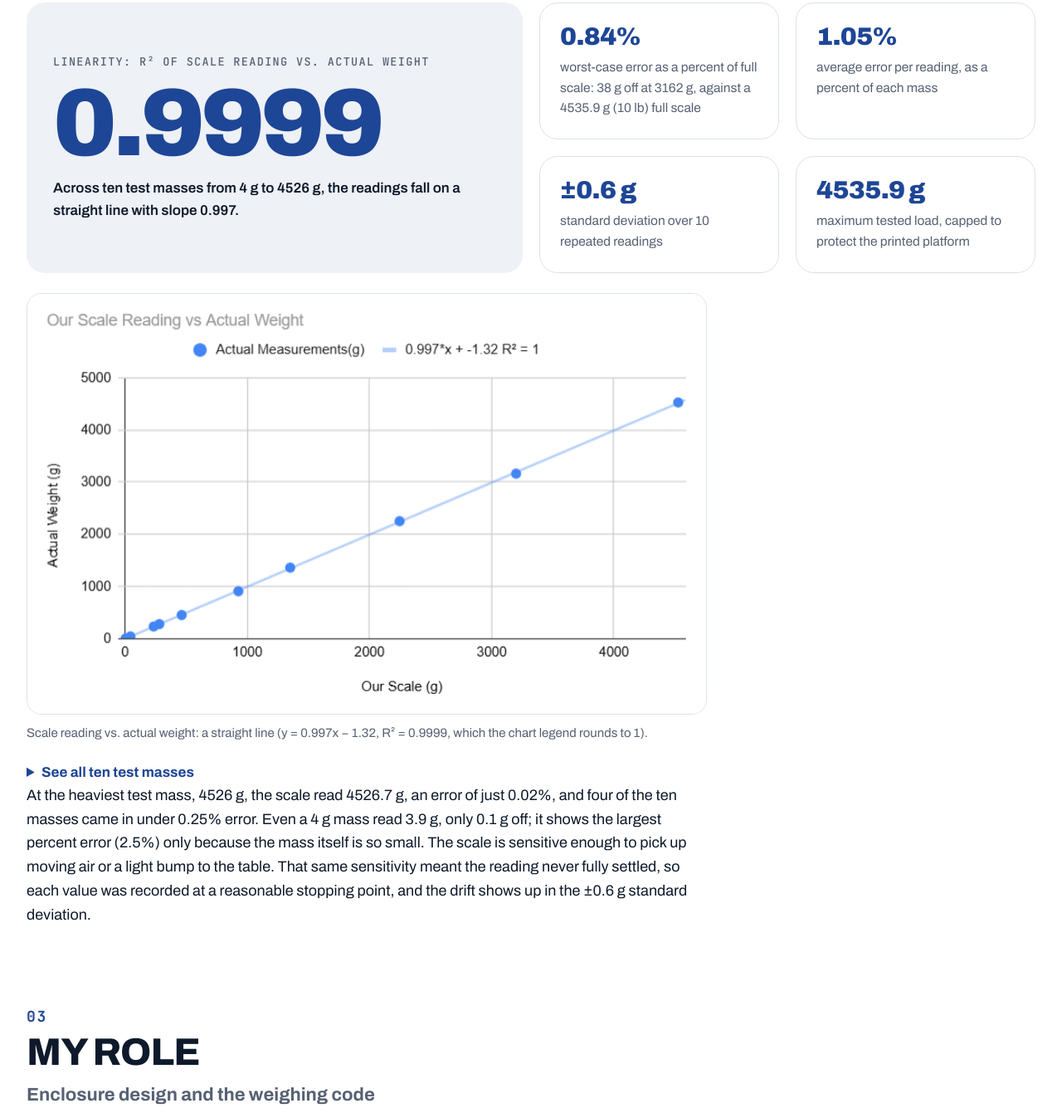
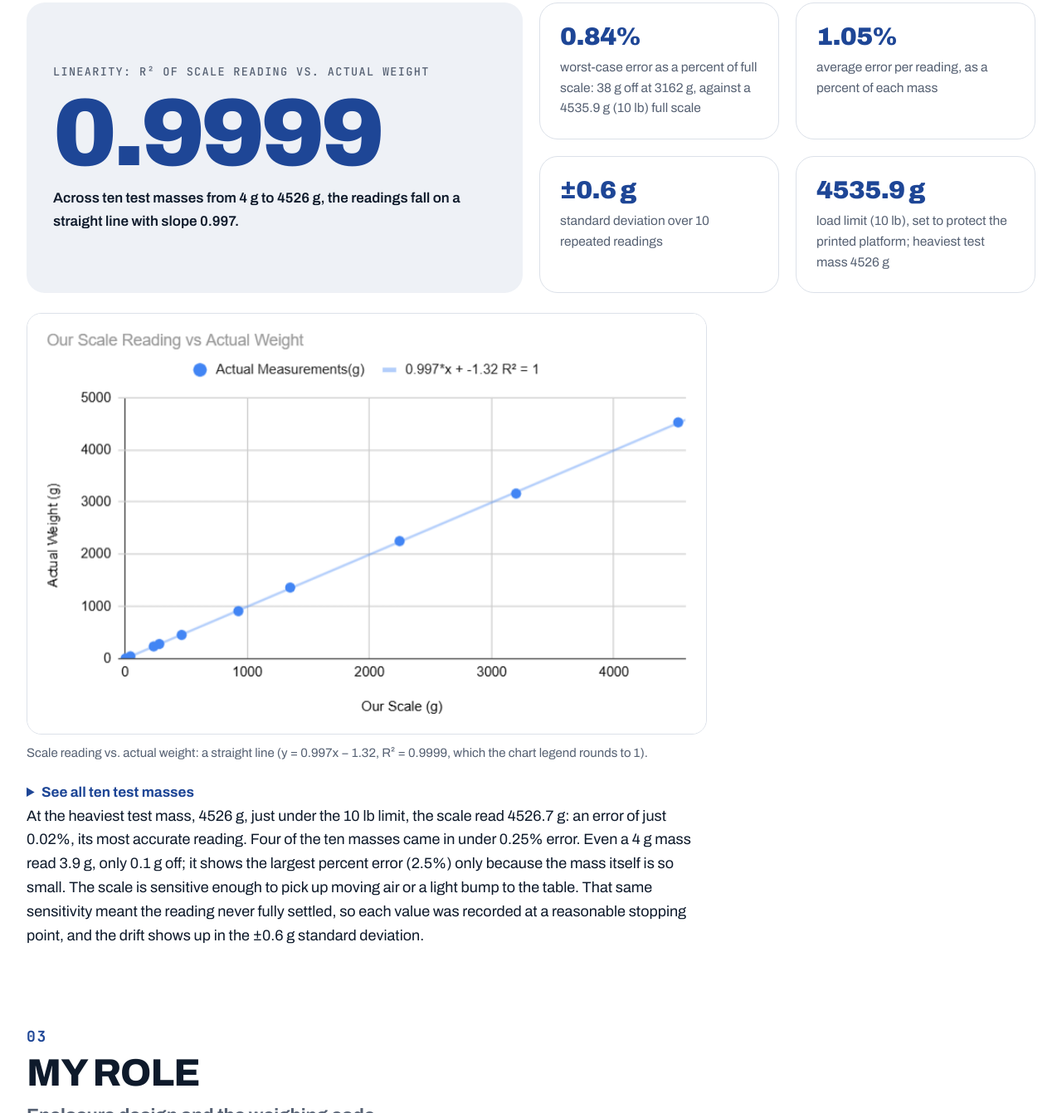
Before and after one commit to riobenyehoshua/portfolio, a plain HTML site: page load-cell-scale.html in a window 1280 px wide. Shown: the part 1353-2694 px from the top of the page at 83% size. Drawn offline with Linux system fonts and the light colour scheme.

Commit message:
Load cell scale: 4535.9 g is the load limit, 4526 g the heaviest test mass
Co-Authored-By: Claude Opus 5.5 <noreply@anthropic.com>

```diff
--- a/load-cell-scale.html
+++ b/load-cell-scale.html
@@ -48,7 +48,7 @@
   <div class="stitle"><span class="mono">02</span><h2>Results</h2><p class="lead2">What testing showed</p></div>
   <div class="res">
     <div class="result rv"><span class="mono">Linearity: R² of scale reading vs. actual weight</span><b>0.9999</b><p>Across ten test masses from 4 g to 4526 g, the readings fall on a straight line with slope 0.997.</p></div>
-    <div class="mini"><div class="cell"><b>0.84%</b><p>worst-case error as a percent of full scale: 38 g off at 3162 g, against a 4535.9 g (10 lb) full scale</p></div><div class="cell"><b>1.05%</b><p>average error per reading, as a percent of each mass</p></div><div class="cell"><b>±0.6 g</b><p>standard deviation over 10 repeated readings</p></div><div class="cell"><b>4535.9 g</b><p>maximum tested load, capped to protect the printed platform</p></div></div>
+    <div class="mini"><div class="cell"><b>0.84%</b><p>worst-case error as a percent of full scale: 38 g off at 3162 g, against a 4535.9 g (10 lb) full scale</p></div><div class="cell"><b>1.05%</b><p>average error per reading, as a percent of each mass</p></div><div class="cell"><b>±0.6 g</b><p>standard deviation over 10 repeated readings</p></div><div class="cell"><b>4535.9 g</b><p>load limit (10 lb), set to protect the printed platform; heaviest test mass 4526 g</p></div></div>
   </div>
   <figure class="fig graph" style="margin-top:24px"><img loading="lazy" decoding="async" src="images/loadcell/graph.png" alt="Scale reading versus actual weight, a straight line"><figcaption>Scale reading vs. actual weight: a straight line (y = 0.997x − 1.32, R² = 0.9999, which the chart legend rounds to 1).</figcaption></figure>
   <details class="more"><summary>See all ten test masses</summary>
@@ -58,7 +58,7 @@
       <tr><td>1362</td><td>1351.2</td><td>0.79%</td></tr><tr><td>2252</td><td>2246.7</td><td>0.24%</td></tr><tr><td>3162</td><td>3200</td><td>1.20%</td></tr>
       <tr><td>4526</td><td>4526.7</td><td>0.02%</td></tr></tbody></table>
   </details>
-  <p class="txt">At the heaviest test mass, 4526 g, the scale read 4526.7 g, an error of just 0.02%, and four of the ten masses came in under 0.25% error. Even a 4 g mass read 3.9 g, only 0.1 g off; it shows the largest percent error (2.5%) only because the mass itself is so small. The scale is sensitive enough to pick up moving air or a light bump to the table. That same sensitivity meant the reading never fully settled, so each value was recorded at a reasonable stopping point, and the drift shows up in the ±0.6 g standard deviation.</p>
+  <p class="txt">At the heaviest test mass, 4526 g, just under the 10 lb limit, the scale read 4526.7 g: an error of just 0.02%, its most accurate reading. Four of the ten masses came in under 0.25% error. Even a 4 g mass read 3.9 g, only 0.1 g off; it shows the largest percent error (2.5%) only because the mass itself is so small. The scale is sensitive enough to pick up moving air or a light bump to the table. That same sensitivity meant the reading never fully settled, so each value was recorded at a reasonable stopping point, and the drift shows up in the ±0.6 g standard deviation.</p>
 </div></section>
 <section id="role"><div class="wrap">
   <div class="stitle"><span class="mono">03</span><h2>My role</h2><p class="lead2">Enclosure design and the weighing code</p></div>
```
Also changed, not shown: tools/pdf/portfolio.html (+1 -1 lines), 1 other file.
